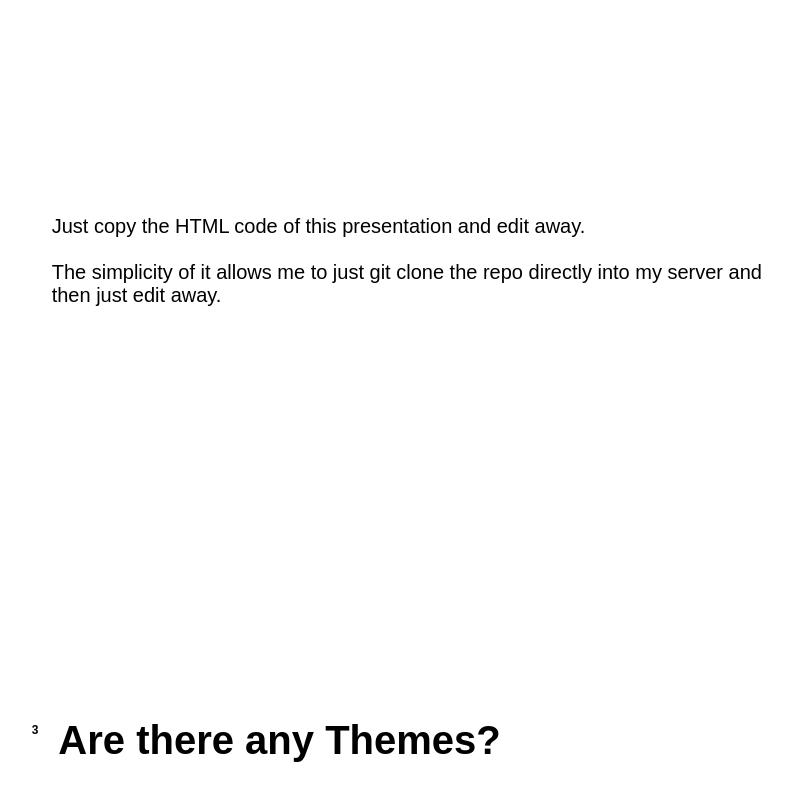
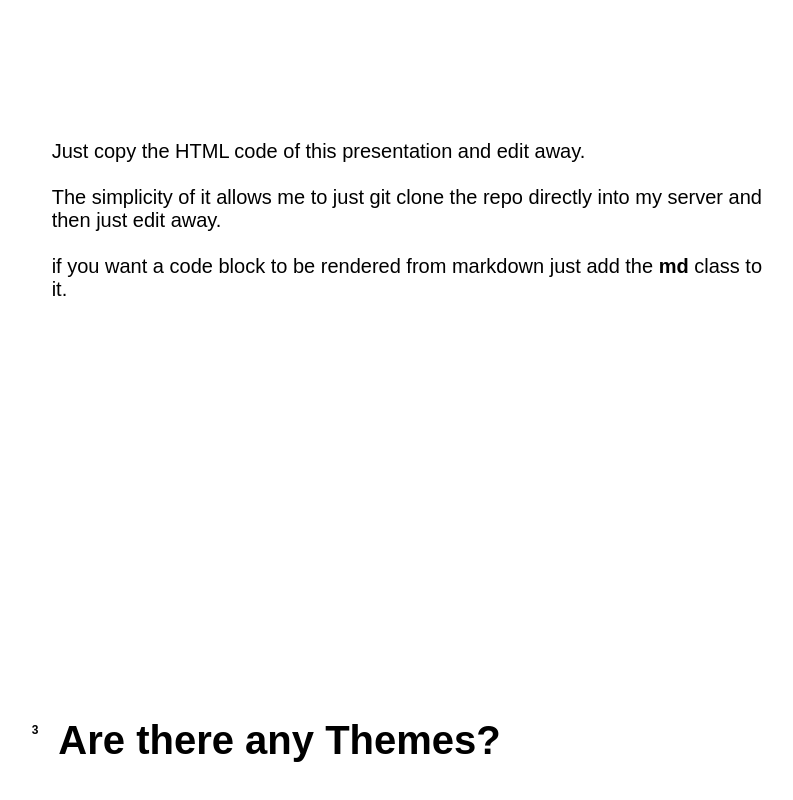
Before and after one commit to sixhat/miPreZ, a plain HTML site: page index.html in a window 1280 px wide. Shown: the part 1093-1893 px from the top of the page, without its empty margins (233-1026 px from the left). Drawn offline with nearby package versions, Linux system fonts and the light colour scheme.

Commit message:
added MD support

```diff
--- a/assets/app.js
+++ b/assets/app.js
@@ -1,5 +1,6 @@
 const slides = document.getElementsByClassName('slide')
 let nav
+
 function myMouseClicked() {
     let url = window.location.href
     const urls = url.split('#s')
@@ -24,13 +25,6 @@ if (slides.length > 0) {
 
 for (let i = 0; i < slides.length; i++) {
     slides[i].id = 's' + i
-    // const p = document.createElement("P")
-    // p.classList.add('next')
-    // const a = document.createElement("A")
-    // a.setAttribute('href', '#s' + (i + 1) % slides.length)
-    // a.innerHTML = 'next'
-    // p.appendChild(a)
-    // // slides[i].appendChild(p)
     const aa = document.createElement("A")
     aa.setAttribute('href', '#s' + i)
     aa.innerHTML = i + 1
@@ -38,3 +32,10 @@ for (let i = 0; i < slides.length; i++) {
 }
 document.body.appendChild(nav)
 document.body.addEventListener('click', myMouseClicked)
+
+
+var md = window.markdownit();
+var mds = document.getElementsByClassName('md');
+for (let m of mds) {
+    m.innerHTML = md.render(m.innerText)
+}
--- a/assets/style.css
+++ b/assets/style.css
@@ -22,6 +22,12 @@ body {
 .light {
     background: white;
     color: #444;
+}
+
+ul,
+li {
+    margin-left: 0.7rem;
+    padding-left: 0;
 }
 
 a {
@@ -57,10 +63,12 @@ div.slide h1:before {
     top: -1rem;
     left: -1rem;
 }
+
 .title {
     font-size: 142%;
     text-align: center;
 }
+
 .slide code {
     margin-top: 1rem;
     white-space: pre-line;
--- a/index.html
+++ b/index.html
@@ -8,6 +8,7 @@
     <meta name="author" content="David Sousa-Rodrigues">
     <title>miPreZ Example</title>
     <link rel="stylesheet" href="assets/style.css">
+    <script src="https://cdnjs.cloudflare.com/ajax/libs/markdown-it/12.3.2/markdown-it.min.js" integrity="sha512-TIDbN32lXOg2Mw1VcnKrQLZgfALryJogWCu/NHWtlMCR1jget+mOwMtdehBBZz2f9PKeK2AQPwVxkbl4u/1H5g==" crossorigin="anonymous" referrerpolicy="no-referrer"></script>
 </head>
 
 <!--
@@ -34,10 +35,12 @@
 
     <div class='slide'>
         <h1>How to use?</h1>
-        <code>
+        <code class='md'>
        Just copy the HTML code of this presentation and edit away.
 
        The simplicity of it allows me to just git clone the repo directly into my server and then just edit away.
+
+       if you want a code block to be rendered from markdown just add the **md** class to it.
         </code>
 
     </div>
```
Lines whose indentation alone changed are shown as unchanged.
